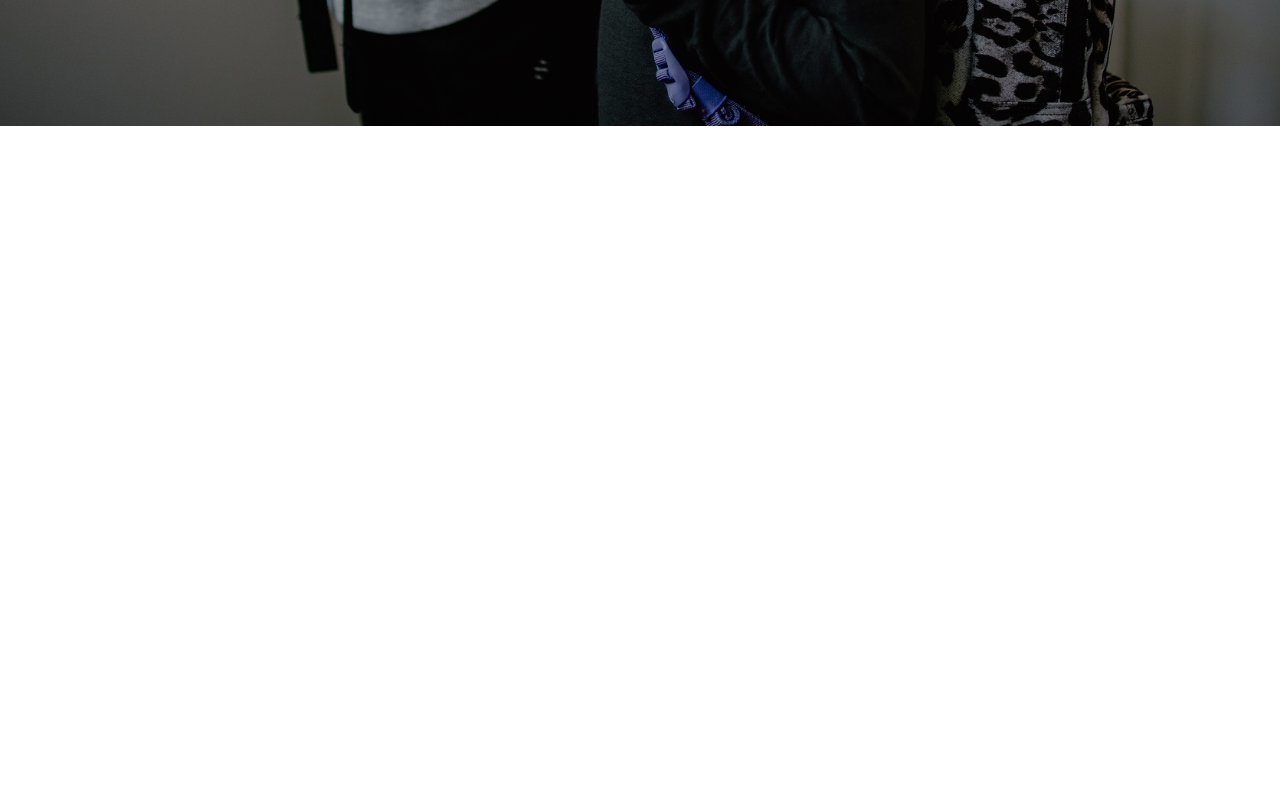
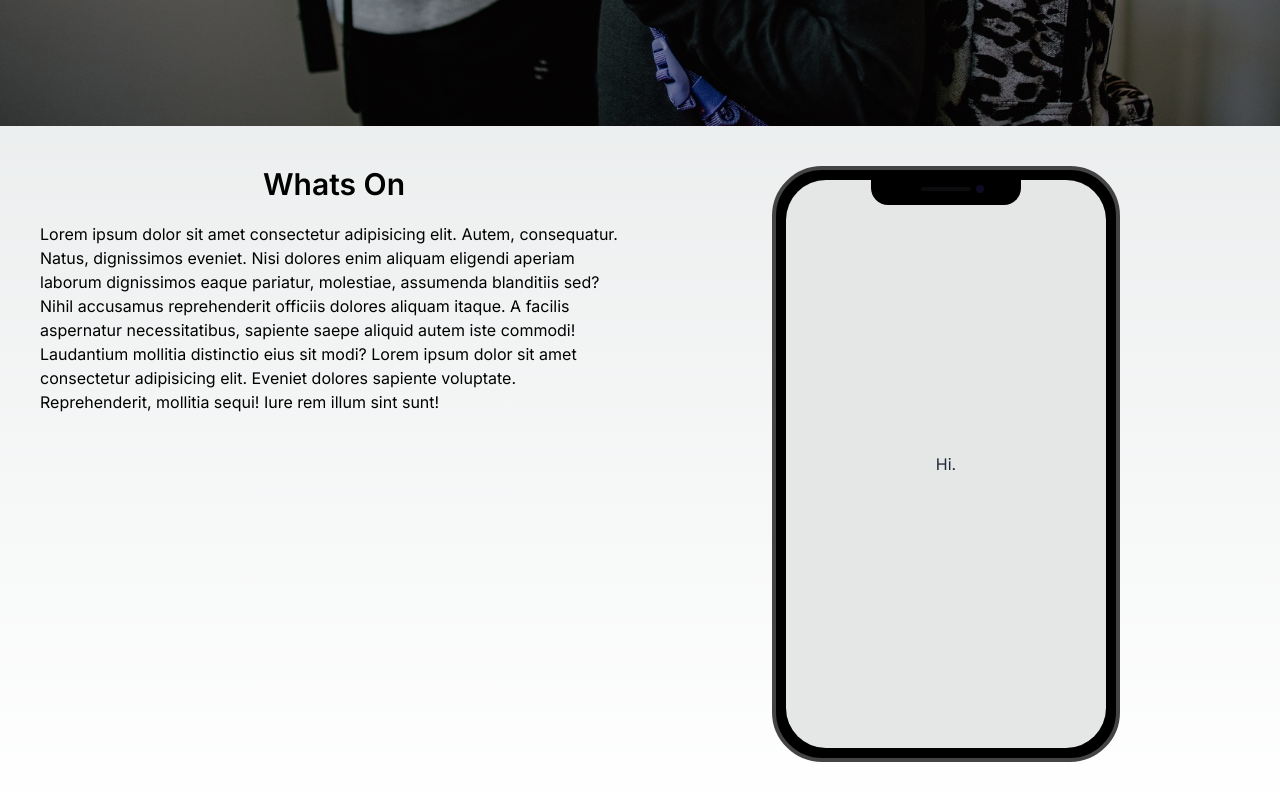
Before and after one commit to anasyakubu/kiddoalert-nextapp, a Next.js app: page / in a window 1280 px wide. Shown: the part 674-1474 px from the top of the page. Before the commit the page ends 836 px from the top, so only its background shows below. Built offline with nearby package versions, Linux system fonts and the light colour scheme.

Commit message:
Added what's On section

```diff
--- a/src/app/page.tsx
+++ b/src/app/page.tsx
@@ -1,10 +1,12 @@
 import Image from "next/image";
 import HomeHeader from "./sections/HomeHeader/HomeHeader";
+import WhatsOn from "./sections/WhatsOn/WhatsOn";
 
 export default function Home() {
   return (
     <div className="">
       <HomeHeader />
+      <WhatsOn />
     </div>
   );
 }
--- /dev/null
+++ b/src/app/sections/WhatsOn/WhatsOn.tsx
@@ -0,0 +1,34 @@
+import React from "react";
+
+const WhatsOn = () => {
+  return (
+    <div className="WhatsON">
+      <div className="p-10 space-y-12 lg:grid lg:grid-cols-2 lg:gap-x-6 lg:space-y-0">
+        <div className="text-center">
+          <h3 className="text-3xl font-semibold">Whats On</h3>
+          <p className="mt-5 text-left">
+            Lorem ipsum dolor sit amet consectetur adipisicing elit. Autem,
+            consequatur. Natus, dignissimos eveniet. Nisi dolores enim aliquam
+            eligendi aperiam laborum dignissimos eaque pariatur, molestiae,
+            assumenda blanditiis sed? Nihil accusamus reprehenderit officiis
+            dolores aliquam itaque. A facilis aspernatur necessitatibus,
+            sapiente saepe aliquid autem iste commodi! Laudantium mollitia
+            distinctio eius sit modi? Lorem ipsum dolor sit amet consectetur
+            adipisicing elit. Eveniet dolores sapiente voluptate. Reprehenderit,
+            mollitia sequi! Iure rem illum sint sunt!
+          </p>
+        </div>
+        <div className="text-center">
+          <div className="mockup-phone">
+            <div className="camera"></div>
+            <div className="display">
+              <div className="artboard artboard-demo phone-1">Hi.</div>
+            </div>
+          </div>
+        </div>
+      </div>
+    </div>
+  );
+};
+
+export default WhatsOn;
```
